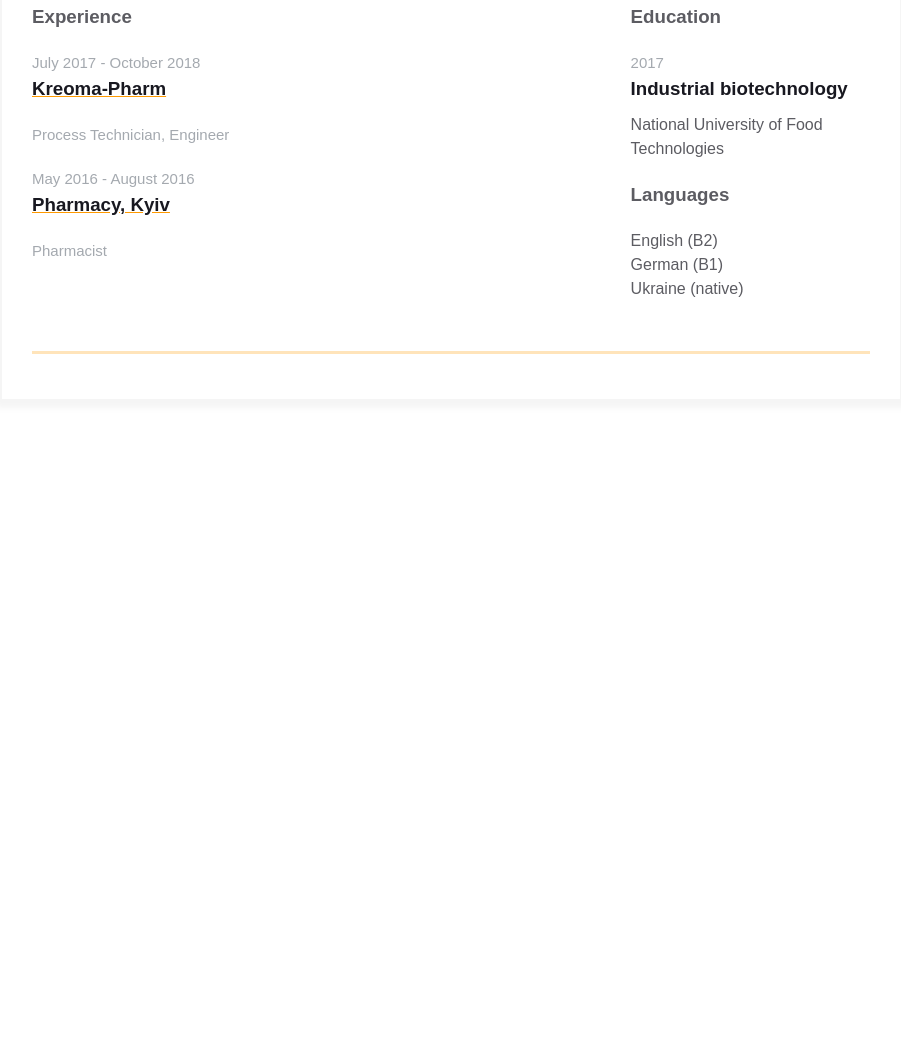
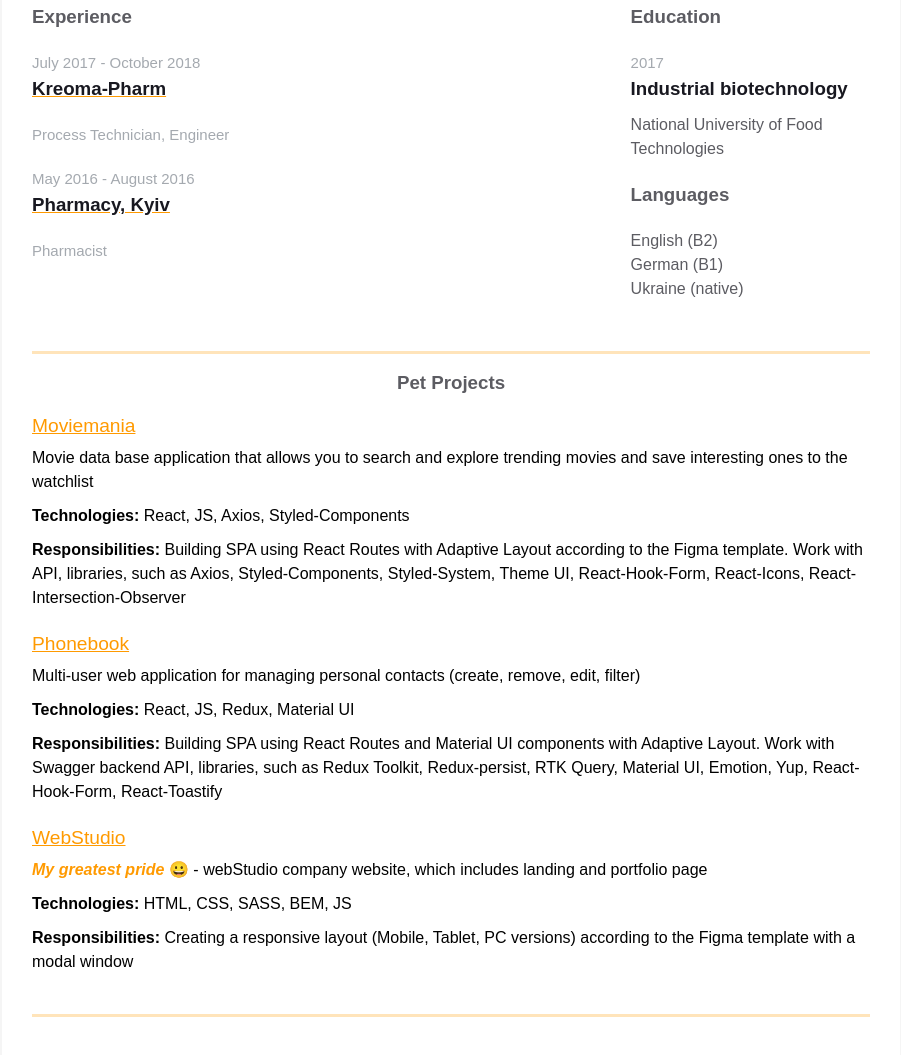
Before and after one commit to valentin-VB/homepage, a plain HTML site: page index.html in a window 1280 px wide. Shown: the part 666-1721 px from the top of the page, without its empty margins (189-1090 px from the left). Before the commit the page ends 1116 px from the top, so only its background shows below. Drawn offline with Linux system fonts and the light colour scheme.

Commit message:
added project block

```diff
--- a/index.html
+++ b/index.html
@@ -179,7 +179,73 @@
                     </div>
                 </div>
             </div>
-        </div>
+            <div class="container">
+                <div class="resume__block">
+                    <div class="projects">
+                        <h3 class="projects__header">Pet Projects</h3>
+                        <ul class="projects__list">
+                            <li>
+                                <a class="project" href="https://valentin-vb.github.io/Moviemania/">Moviemania</a>
+                                <h5 class="project__description">Movie data base application that allows you to search
+                                    and explore
+                                    trending movies and
+                                    save interesting ones to the watchlist</h5>
+                                <h5 class="project__description"><span class="project__technologies-title">Technologies:
+                                    </span>React,
+                                    JS, Axios,
+                                    Styled-Components</h5>
+                                <h5 class="project__description"><span
+                                        class="project__technologies-title">Responsibilities:
+                                    </span>Building SPA using
+                                    React Routes with Adaptive Layout according to the Figma template. Work with API,
+                                    libraries, such as Axios,
+                                    Styled-Components, Styled-System, Theme UI, React-Hook-Form, React-Icons,
+                                    React-Intersection-Observer</h5>
+                            </li>
+                            <li>
+                                <a class="project" href="https://valentin-vb.github.io/Phonebook/">Phonebook</a>
+                                <h5 class="project__description">Multi-user web application for managing personal
+                                    contacts (create,
+                                    remove, edit,
+                                    filter)</h5>
+                                <h5 class="project__description"><span class="project__technologies-title">Technologies:
+                                    </span>React,
+                                    JS, Redux, Material
+                                    UI</h5>
+                                <h5 class="project__description"><span
+                                        class="project__technologies-title">Responsibilities:
+                                    </span>Building SPA using
+                                    React Routes and Material UI components with Adaptive Layout. Work with Swagger
+                                    backend
+                                    API, libraries, such
+                                    as Redux Toolkit, Redux-persist, RTK Query, Material UI, Emotion, Yup,
+                                    React-Hook-Form,
+                                    React-Toastify</h5>
+                            </li>
+                            <li>
+                                <a class="project" href="https://valentin-vb.github.io/Web-Pages-Layout/">WebStudio</a>
+                                <h5 class="project__description"><strong class="project__strong-line">My greatest pride </strong>😀 - webStudio company website, which includes landing and
+                                    portfolio
+                                    page</h5>
+                                <h5 class="project__description"><span class="project__technologies-title">Technologies:
+                                    </span>HTML,
+                                    CSS, SASS, BEM, JS
+                                </h5>
+                                <h5 class="project__description"><span
+                                        class="project__technologies-title">Responsibilities:
+                                    </span>Creating a responsive
+                                    layout (Mobile, Tablet, PC versions) according to the Figma template with a modal
+                                    window
+                                </h5>
+                            </li>
+                    </div>
+                    </ul>
+
+
+                </div>
+            </div>
+            <div class="container">
+            </div>
     </main>
 </body>
 
--- a/styles.css
+++ b/styles.css
@@ -277,3 +277,46 @@ body {
 .additional-info__languages-item {
     color: var(--secondary-text-color);
 }
+
+
+/* pet projects block */
+
+.projects__header {
+    color: var(--secondary-text-color);
+    text-align: center;
+    margin-bottom: 15px;
+}
+
+.projects__list{
+    list-style: none;
+}
+
+ .projects__list >li:not(:last-child) {
+     margin-bottom: 20px;
+ }
+
+.project{
+    font-size: larger;
+    color: var(--text-decoration-color);
+}
+
+
+.project:hover{
+    color: tomato;
+}
+
+.project__description{
+    font-size: 16px;
+    font-weight: normal;
+    margin-top: 5px;
+    margin-bottom: 10px;
+}
+
+.project__technologies-title{
+    font-weight: bold;
+}
+
+.project__strong-line{
+    color: var(--text-decoration-color);
+    font-style: italic;
+}
```
